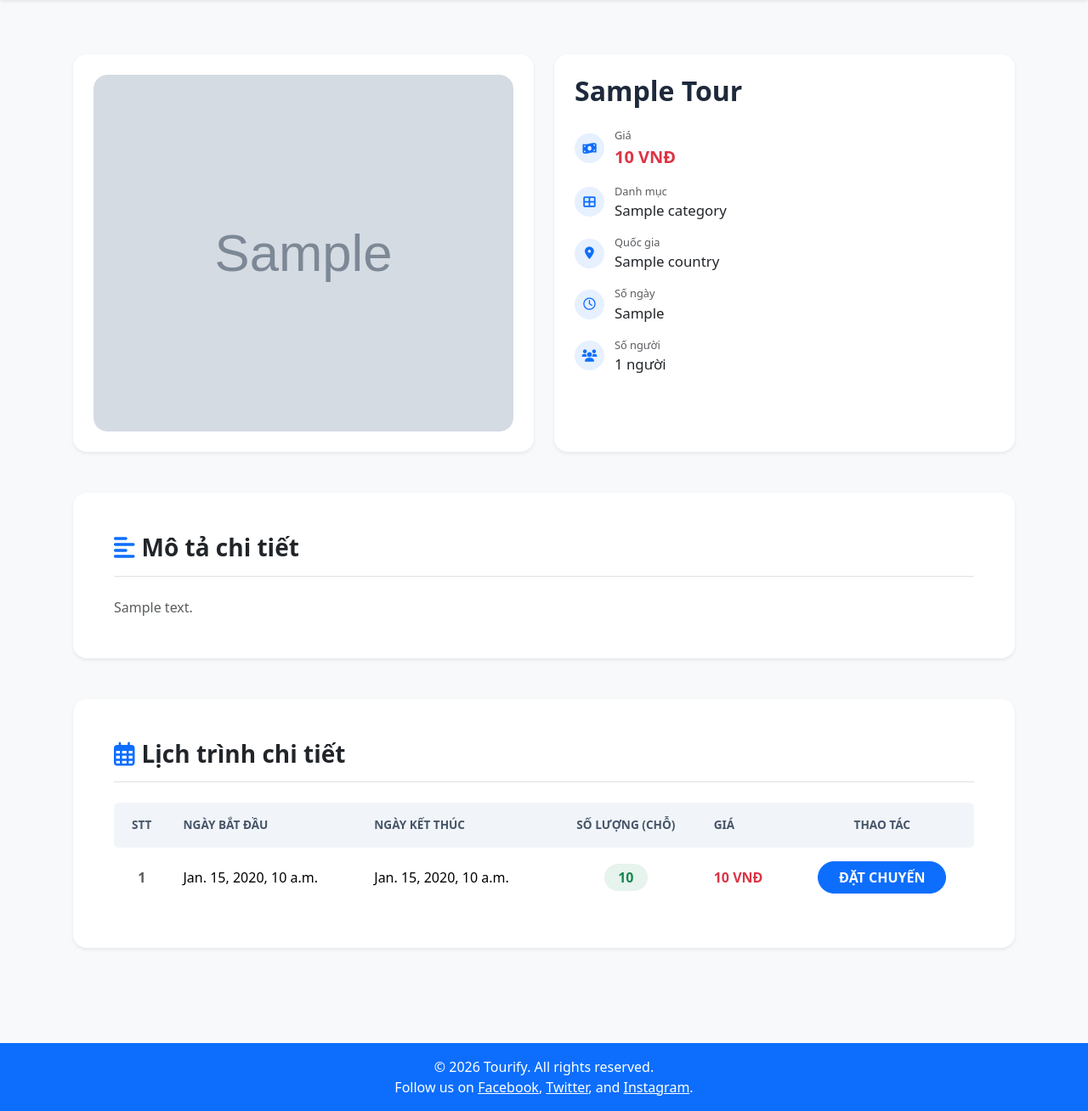
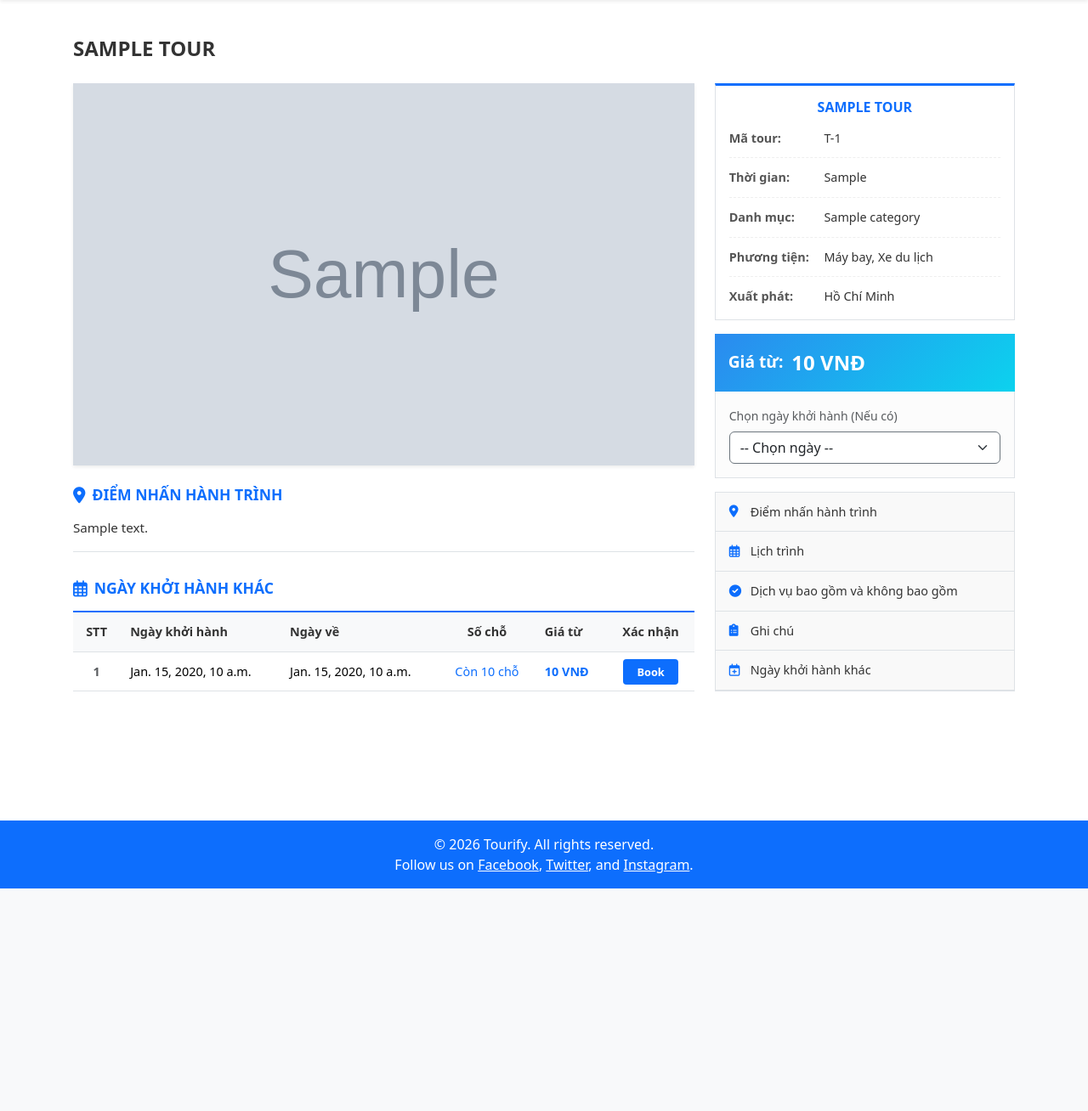
Before and after one commit to truongson0804/QL_TOUR_PTMNM, a Django app: page /tours/detail/1 in a window 1280 px wide. Shown: the part 56-1364 px from the top of the page at 85% size. After the commit the page ends 1102 px from the top, so only its background shows below. Run offline with Django 5.2, Linux system fonts and the light colour scheme; tables that the repository leaves empty hold one stand-in row (values such as "Sample post"); grey boxes marked "Sample" are stand-in pictures; some libraries are stand-ins or nearby versions.

Commit message:
giao dien booking

```diff
--- a/apps/tours/templates/detail.html
+++ b/apps/tours/templates/detail.html
@@ -1,260 +1,250 @@
-{% extends 'share_layout.html' %} {% load static price_filters %}
+{% extends 'share_layout.html' %}
+{% load static price_filters %}
 
 {% block leaflet_css %}{% endblock leaflet_css %}
 {% block leaflet_js %}{% endblock leaflet_js %}
 
 {% block content %}
-<!-- Leaflet removed -->
-
 <style>
-  body {
-    background-color: #f8f9fa;
+  :root {
+    /* Lấy mã màu xanh từ hình ảnh cung cấp */
+    --primary-blue: #0d6efd; /* Xanh dương đậm chủ đạo (giống màu nút Gửi Yêu Cầu) */
+    --gradient-blue: linear-gradient(135deg, #2b8aef 0%, #0cd2ee 100%); /* Gradient xanh lam - lục lam (giống panel Thông tin liên hệ) */
+    --text-dark: #333333;
+    --border-color: #dee2e6;
   }
 
-  /* Leaflet-specific popup styles removed (Leaflet disabled on this page). */
-
-  /* Marker animation */
-  .custom-marker {
-    transition: filter 0.3s ease;
-    filter: drop-shadow(0 2px 3px rgba(0, 0, 0, 0.3));
+  body {
+    background-color: #ffffff;
+    color: var(--text-dark);
   }
 
-  .detail-img {
-    width: 100%;
-    height: 100%;
-    object-fit: cover;
-    object-position: center center;
-    border-radius: 1rem;
-    display: block;
+  /* Main Title */
+  .tour-main-title {
+    font-size: 1.5rem;
+    font-weight: 700;
+    text-transform: uppercase;
+    color: var(--text-dark);
+    margin-bottom: 1.5rem;
+    line-height: 1.4;
   }
 
-  .info-list {
-    padding-left: 0;
-    list-style: none;
+  /* Image Slider */
+  .main-image-wrap {
+    width: 100%;
+    border-radius: 0;
+    overflow: hidden;
+    position: relative;
+    margin-bottom: 1.5rem;
+  }
+  .main-image-wrap img {
+    width: 100%;
+    height: auto;
+    object-fit: cover;
+    max-height: 450px;
   }
 
-  .info-list li {
+  /* Headings with Icon */
+  .section-heading {
+    font-size: 1.1rem;
+    font-weight: 700;
+    color: var(--primary-blue);
     margin-bottom: 1rem;
-    font-size: 1.05rem;
+    display: flex;
+    align-items: center;
+    text-transform: uppercase;
+  }
+  .section-heading i {
+    margin-right: 8px;
+    font-size: 1.2rem;
+  }
+
+  /* Right Sidebar - Info Box */
+  .sidebar-info-box {
+    border: 1px solid var(--border-color);
+    padding: 1rem;
+    margin-bottom: 1rem;
+    font-size: 0.9rem;
+    border-top: 3px solid var(--primary-blue); /* Thêm viền trên màu xanh tạo điểm nhấn */
+  }
+  .sidebar-info-box .info-row {
+    display: flex;
+    margin-bottom: 0.75rem;
+    border-bottom: 1px dashed #eee;
+    padding-bottom: 0.75rem;
+  }
+  .sidebar-info-box .info-row:last-child {
+    border-bottom: none;
+    margin-bottom: 0;
+    padding-bottom: 0;
+  }
+  .sidebar-info-box .info-label {
+    width: 35%;
+    font-weight: 600;
+    color: #555;
+  }
+  .sidebar-info-box .info-value {
+    width: 65%;
+  }
+
+  /* Right Sidebar - Price Box */
+  .price-box {
+    background: var(--gradient-blue); /* Sử dụng gradient xanh cho khối giá */
+    color: white;
+    padding: 1rem;
+    font-size: 1.2rem;
+    font-weight: 700;
     display: flex;
     align-items: center;
   }
+  .price-box span {
+    font-size: 1.5rem;
+    margin-left: 10px;
+  }
 
-  .info-icon {
-    width: 35px;
-    height: 35px;
-    background-color: rgba(13, 110, 253, 0.1);
-    color: #0d6efd;
-    border-radius: 50%;
+  /* Right Sidebar - Action Box */
+  .action-box {
+    border: 1px solid var(--border-color);
+    border-top: none;
+    padding: 1rem;
+    background-color: #fcfcfc;
+  }
+
+  /* Right Sidebar - Navigation Menu */
+  .sidebar-menu {
+    border: 1px solid var(--border-color);
+    margin-top: 1rem;
+    list-style: none;
+    padding-left: 0;
+    background: #f9f9f9;
+  }
+  .sidebar-menu li {
+    border-bottom: 1px solid var(--border-color);
+  }
+  .sidebar-menu li a {
     display: flex;
     align-items: center;
-    justify-content: center;
-    margin-right: 12px;
+    padding: 0.75rem 1rem;
+    color: var(--text-dark);
+    text-decoration: none;
     font-size: 0.9rem;
+    font-weight: 500;
+    transition: all 0.2s ease;
+  }
+  .sidebar-menu li a i {
+    width: 25px;
+    color: var(--primary-blue);
+  }
+  .sidebar-menu li a:hover {
+    background-color: #eef5ff;
+    color: var(--primary-blue);
   }
 
-  /* Tối ưu khung bản đồ để không bị tràn viền bo góc */
-  #map {
-    height: 100%;
-    min-height: 450px; /* Tăng chiều cao để bảng Routing Machine hiển thị đẹp hơn */
-    border-radius: 1rem;
-    z-index: 1;
-    border: 1px solid #e2e8f0;
+  /* Left Content - Tables */
+  .table-schedule {
+    font-size: 0.9rem;
+    border-top: 2px solid var(--primary-blue);
+  }
+  .table-schedule th {
+    background-color: #f8f9fa;
+    color: var(--text-dark);
+    font-weight: 600;
+    padding: 0.75rem;
+    border-bottom: 1px solid var(--border-color);
+  }
+  .table-schedule td {
+    vertical-align: middle;
+    padding: 0.75rem;
+    border-bottom: 1px solid var(--border-color);
   }
 
-  /* Style lại bảng lịch trình */
-  .table-custom th {
-    background-color: #f1f5f9;
-    color: #475569;
-    font-weight: 600;
-    text-transform: uppercase;
-    font-size: 0.85rem;
-    padding: 1rem;
-    border-bottom: none;
+  .btn-book-sm {
+    background-color: var(--primary-blue);
+    color: white;
+    font-size: 0.8rem;
+    padding: 6px 16px;
+    border-radius: 4px;
+    text-decoration: none;
+    font-weight: bold;
+    transition: background-color 0.2s ease;
   }
-  .table-custom td {
-    vertical-align: middle;
-    padding: 1rem;
-    border-bottom: 1px solid #e2e8f0;
-  }
-  .table-custom tr:last-child td {
-    border-bottom: none;
+  .btn-book-sm:hover {
+    background-color: #0a58ca;
+    color: white;
   }
 
-  /* Image wrapper to control visible size and responsivity */
-  .image-wrap {
-    width: 100%;
-    height: 100%;
-    min-height: 320px;
-    overflow: hidden;
-    border-radius: 1rem;
-    position: relative;
-  }
-
-  @media (min-width: 768px) {
-    .image-wrap {
-      min-height: 420px;
-    }
-  }
-
-  @media (min-width: 1200px) {
-    .image-wrap {
-      min-height: 420px;
-    }
-  }
-
-  /* Detail card styling */
-  .detail-card {
-    position: relative;
-    overflow: visible;
+  /* Descriptions */
+  .tour-description {
+    line-height: 1.6;
+    font-size: 0.95rem;
+    margin-bottom: 2rem;
   }
 </style>
 
+<div class="container py-4">
+  <!-- Top Title -->
+  <h1 class="tour-main-title">
+    {{ tour.title }}
+  </h1>
 
-<div class="container py-5">
-  <div class="row g-4 mb-5">
-    <!-- Left Column: Image -->
-    <div class="col-lg-6">
-      <div class="card detail-card border-0 shadow-sm rounded-4 p-4 h-100">
-        <div class="image-wrap position-relative">
+  <div class="row g-4">
+    <!-- LEFT COLUMN (Image & Details) -->
+    <div class="col-lg-8">
+
+      <!-- Main Image -->
+      <div class="main-image-wrap shadow-sm">
         <img
           src="{% if images and images|length > 0 %}{{ images.0.image.url }}{% elif tour.thumbnail %}{{ tour.thumbnail.url }}{% else %}{% static 'images/placeholder-tour.svg' %}{% endif %}"
           alt="{{ tour.title }}"
-            class="detail-img shadow-sm"
-            style="cursor: pointer; width: 100%; height: 100%"
           data-bs-toggle="modal"
           data-bs-target="#galleryModal"
+          style="cursor: pointer;"
         />
-          {% if images|length > 1 %}
-          <span
-            class="position-absolute top-0 start-0 badge bg-dark bg-opacity-75 text-white m-3"
-            >+{{ images|length }}</span
-          >
-          {% endif %}
-        </div>
-      </div>
-    </div>
-
-    <!-- Right Column: Tour Info -->
-    <div class="col-lg-6">
-      <!-- Tour Information Card -->
-      <div class="card border-0 shadow-sm rounded-4 p-4 h-100">
-        <h2
-          class="fw-bold mb-4"
-          style="text-transform: capitalize; color: #1e293b"
-        >
-          {{ tour.title }}
-        </h2>
-
-        <ul class="info-list mb-0">
-          <li>
-            <div class="info-icon">
-              <i class="fas fa-money-bill-wave"></i>
-            </div>
-            <div>
-              <small class="text-muted d-block" style="font-size: 0.8rem"
-                >Giá</small
-              ><strong class="text-danger fs-5"
-                >{{ tour.price|currency_vnd }}</strong
-              >
-            </div>
-          </li>
-          <li>
-            <div class="info-icon"><i class="fas fa-th-large"></i></div>
-            <div>
-              <small class="text-muted d-block" style="font-size: 0.8rem"
-                >Danh mục</small
-              ><span class="fw-medium">{{ tour.category }}</span>
-            </div>
-          </li>
-          <li>
-            <div class="info-icon">
-              <i class="fas fa-map-marker-alt"></i>
-            </div>
-            <div>
-              <small class="text-muted d-block" style="font-size: 0.8rem"
-                >Quốc gia</small
-              ><span class="fw-medium">{{ tour.country }}</span>
-            </div>
-          </li>
-          <li>
-            <div class="info-icon"><i class="far fa-clock"></i></div>
-            <div>
-              <small class="text-muted d-block" style="font-size: 0.8rem"
-                >Số ngày</small
-              ><span class="fw-medium"
-                >{{ tour.duration_days|default:"Chưa có thông tin" }}</span
-              >
-            </div>
-          </li>
-          <li>
-            <div class="info-icon"><i class="fas fa-users"></i></div>
-            <div>
-              <small class="text-muted d-block" style="font-size: 0.8rem"
-                >Số người</small
-              ><span class="fw-medium">{{ tour.max_people }} người</span>
-            </div>
-          </li>
-        </ul>
-      </div>
-    </div>
       </div>
 
       <!-- Description Section -->
-  <div class="card border-0 shadow-sm rounded-4 p-4 p-md-5 mb-5">
-    <h3 class="fw-bold mb-4 border-bottom pb-3">
-      <i class="fas fa-align-left text-primary me-2"></i>Mô tả chi tiết
+      <h3 class="section-heading mt-4">
+        <i class="fas fa-map-marker-alt"></i> Điểm nhấn hành trình
       </h3>
-    <div class="text-muted lh-base">
+      <div class="tour-description border-bottom pb-3">
         {{ tour.description|safe }}
       </div>
-  </div>
 
-  <div class="card border-0 shadow-sm rounded-4 p-4 p-md-5">
-    <h3 class="fw-bold mb-4 border-bottom pb-3">
-      <i class="far fa-calendar-alt text-primary me-2"></i>Lịch trình chi tiết
+      <!-- Schedule Table Section -->
+      <h3 class="section-heading mt-4">
+        <i class="far fa-calendar-alt"></i> Ngày khởi hành khác
       </h3>
-
-    <div class="table-responsive">
-      <table class="table table-custom table-hover align-middle mb-0">
+      <div class="table-responsive mb-5">
+        <table class="table table-schedule align-middle">
           <thead>
             <tr>
-            <th class="text-center rounded-start">STT</th>
-            <th>Ngày bắt đầu</th>
-            <th>Ngày kết thúc</th>
-            <th class="text-center">Số lượng (chỗ)</th>
-            <th>Giá</th>
-            <th class="text-center rounded-end">Thao tác</th>
+              <th class="text-center">STT</th>
+              <th>Ngày khởi hành</th>
+              <th>Ngày về</th>
+              <th class="text-center">Số chỗ</th>
+              <th>Giá từ</th>
+              <th class="text-center">Xác nhận</th>
             </tr>
           </thead>
           <tbody>
             {% for schedule in schedules %}
             <tr>
-            <td class="text-center text-muted fw-bold">
-              {{ forloop.counter }}
-            </td>
+              <td class="text-center text-muted fw-bold">{{ forloop.counter }}</td>
               <td class="fw-medium">{{ schedule.start_day }}</td>
               <td class="fw-medium">{{ schedule.end_day }}</td>
               <td class="text-center">
-              <span
-                class="badge {% if schedule.total_slots > 0 %}bg-success bg-opacity-10 text-success{% else %}bg-danger bg-opacity-10 text-danger{% endif %} px-3 py-2 rounded-pill fs-6"
-              >
-                {{ schedule.total_slots }}
-              </span>
+                {% if schedule.total_slots > 0 %}
+                  <span style="color: var(--primary-blue); font-weight: 500;">Còn {{ schedule.total_slots }} chỗ</span>
+                {% else %}
+                  <span class="text-danger">Hết chỗ</span>
+                {% endif %}
               </td>
-            <td class="text-danger fw-bold">{{ tour.price|currency_vnd }}</td>
+              <td class="fw-bold" style="color: var(--primary-blue);">{{ tour.price|currency_vnd }}</td>
               <td class="text-center">
                 {% if schedule.total_slots > 0 %}
-              <a
-                href="{% url 'booking_confirm' schedule.id %}"
-                class="btn btn-primary rounded-pill fw-bold px-4"
-              >
-                ĐẶT CHUYẾN
-              </a>
+                  <a href="{% url 'booking_confirm' schedule.id %}" class="btn-book-sm">Book</a>
                 {% else %}
-              <button class="btn btn-secondary rounded-pill px-4" disabled>
-                Hết chỗ
-              </button>
+                  <button class="btn btn-secondary btn-sm" disabled>Đã đầy</button>
                 {% endif %}
               </td>
             </tr>
@@ -268,28 +258,92 @@
           </tbody>
         </table>
       </div>
+
+    </div>
+
+    <!-- RIGHT COLUMN (Sidebar Info) -->
+    <div class="col-lg-4">
+
+      <!-- Tour Summary Info Box -->
+      <div class="sidebar-info-box">
+        <h4 class="text-uppercase text-center fw-bold mb-3" style="font-size: 1rem; color: var(--primary-blue);">
+          {{ tour.title }}
+        </h4>
+        <div class="info-row">
+          <div class="info-label">Mã tour:</div>
+          <div class="info-value">T-{{ tour.id|default:"Đang cập nhật" }}</div>
+        </div>
+        <div class="info-row">
+          <div class="info-label">Thời gian:</div>
+          <div class="info-value">{{ tour.duration_days|default:"Đang cập nhật" }}</div>
+        </div>
+        <div class="info-row">
+          <div class="info-label">Danh mục:</div>
+          <div class="info-value">{{ tour.category }}</div>
+        </div>
+        <div class="info-row">
+          <div class="info-label">Phương tiện:</div>
+          <div class="info-value">Máy bay, Xe du lịch </div>
+        </div>
+        <div class="info-row">
+          <div class="info-label">Xuất phát:</div>
+          <div class="info-value">Hồ Chí Minh </div>
         </div>
       </div>
 
-<!-- Leaflet scripts removed -->
+      <!-- Price Box -->
+      <div class="price-box">
+        Giá từ: <span>{{ tour.price|currency_vnd }}</span>
+      </div>
+
+      <!-- Action Box (Booking form simulation) -->
+      <div class="action-box">
+        <div class="mb-0">
+          <label class="form-label text-muted small">Chọn ngày khởi hành (Nếu có)</label>
+          <select class="form-select border-secondary">
+            <option selected>-- Chọn ngày --</option>
+            {% for schedule in schedules %}
+              {% if schedule.total_slots > 0 %}
+                <option value="{{ schedule.id }}">{{ schedule.start_day }}</option>
+              {% endif %}
+            {% endfor %}
+          </select>
+        </div>
+      </div>
+
+      <!-- Quick Nav Menu Sidebar -->
+      <ul class="sidebar-menu">
+        <li>
+          <a href="#"><i class="fas fa-map-marker-alt"></i> Điểm nhấn hành trình</a>
+        </li>
+        <li>
+          <a href="#"><i class="far fa-calendar-alt"></i> Lịch trình</a>
+        </li>
+        <li>
+          <a href="#"><i class="fas fa-check-circle"></i> Dịch vụ bao gồm và không bao gồm</a>
+        </li>
+        <li>
+          <a href="#"><i class="fas fa-clipboard-list"></i> Ghi chú</a>
+        </li>
+        <li>
+          <a href="#"><i class="far fa-calendar-plus"></i> Ngày khởi hành khác</a>
+        </li>
+      </ul>
+
+    </div>
+  </div>
+</div>
+
 <!-- Gallery modal (Bootstrap) -->
 <div class="modal fade" id="galleryModal" tabindex="-1" aria-hidden="true">
   <div class="modal-dialog modal-dialog-centered modal-lg">
     <div class="modal-content bg-transparent border-0">
       <div class="modal-body p-0">
-        <div
-          id="galleryCarousel"
-          class="carousel slide"
-          data-bs-ride="carousel"
-        >
+        <div id="galleryCarousel" class="carousel slide" data-bs-ride="carousel">
           <div class="carousel-inner">
             {% for img in images %}
             <div class="carousel-item {% if forloop.first %}active{% endif %}">
-              <img
-                src="{{ img.image.url }}"
-                class="d-block w-100"
-                alt="{{ img.caption }}"
-              />
+              <img src="{{ img.image.url }}" class="d-block w-100" alt="{{ img.caption }}" />
               {% if img.caption %}
               <div class="carousel-caption d-none d-md-block">
                 <p>{{ img.caption }}</p>
@@ -298,41 +352,25 @@
             </div>
             {% empty %}
             <div class="carousel-item active">
-              <img
-                src="{% if tour.thumbnail %}{{ tour.thumbnail.url }}{% else %}{% static 'images/placeholder-tour.svg' %}{% endif %}"
-                class="d-block w-100"
-                alt="{{ tour.title }}"
-              />
+              <img src="{% if tour.thumbnail %}{{ tour.thumbnail.url }}{% else %}{% static 'images/placeholder-tour.svg' %}{% endif %}" class="d-block w-100" alt="{{ tour.title }}" />
             </div>
             {% endfor %}
           </div>
-          <button
-            class="carousel-control-prev"
-            type="button"
-            data-bs-target="#galleryCarousel"
-            data-bs-slide="prev"
-          >
+          <button class="carousel-control-prev" type="button" data-bs-target="#galleryCarousel" data-bs-slide="prev">
             <span class="carousel-control-prev-icon" aria-hidden="true"></span>
             <span class="visually-hidden">Previous</span>
           </button>
-          <button
-            class="carousel-control-next"
-            type="button"
-            data-bs-target="#galleryCarousel"
-            data-bs-slide="next"
-          >
+          <button class="carousel-control-next" type="button" data-bs-target="#galleryCarousel" data-bs-slide="next">
             <span class="carousel-control-next-icon" aria-hidden="true"></span>
             <span class="visually-hidden">Next</span>
           </button>
         </div>
       </div>
       <div class="modal-footer border-0 justify-content-center">
-        <button type="button" class="btn btn-secondary" data-bs-dismiss="modal">
-          Close
-        </button>
+        <button type="button" class="btn btn-secondary" data-bs-dismiss="modal">Close</button>
       </div>
     </div>
   </div>
 </div>
-<!-- map.js removed; Leaflet disabled -->
+
 {% endblock %}
```
Lines whose indentation alone changed are shown as unchanged.
